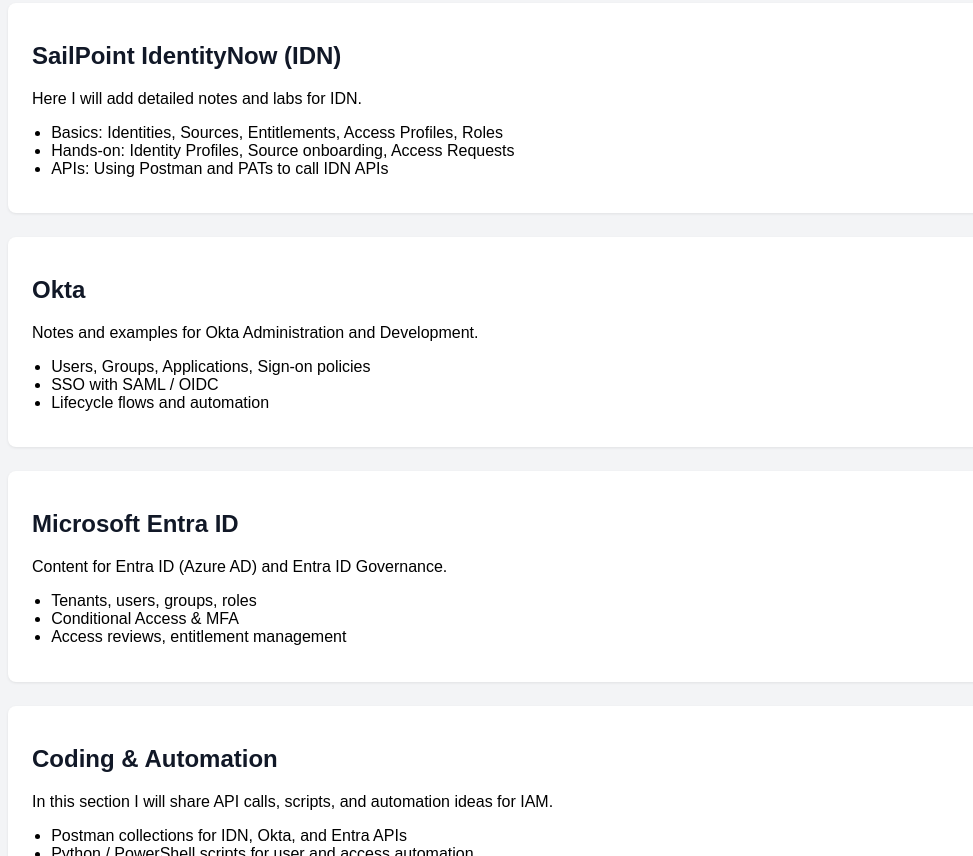
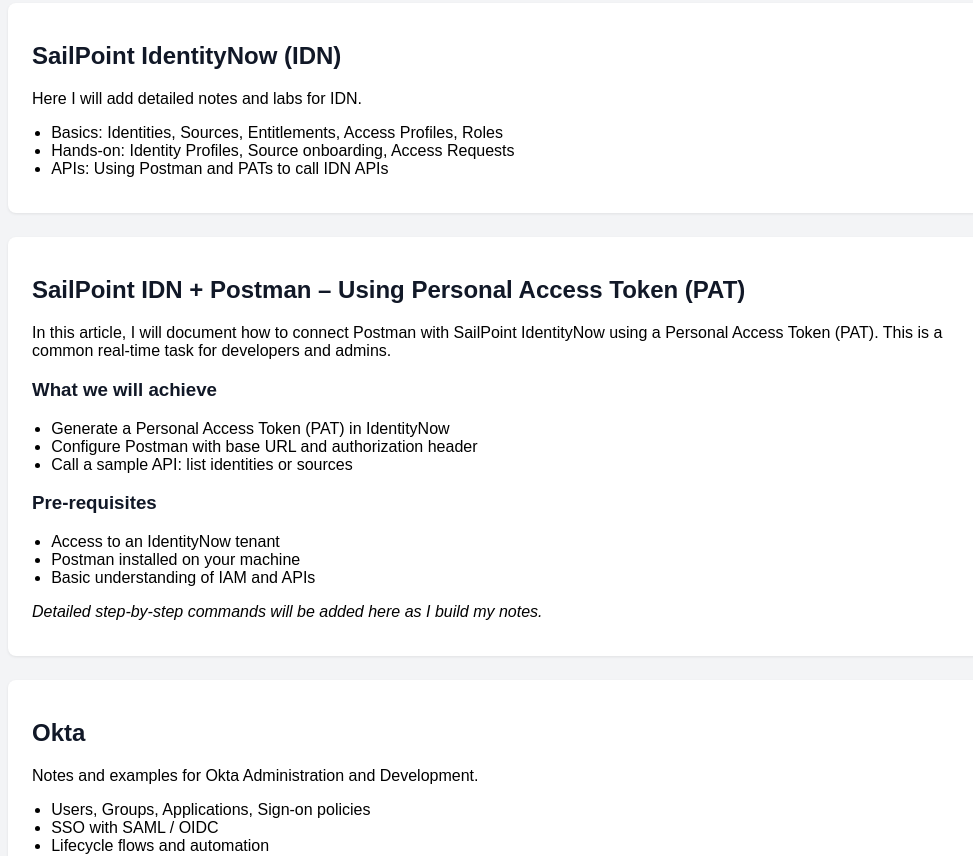
Before and after one commit to ChethanSiddu/IAM-website, a plain HTML site: page index.html in a window 1280 px wide. Shown: the part 575-1431 px from the top of the page, without its empty margins (132-1105 px from the left). Drawn offline with Linux system fonts and the light colour scheme.

Commit message:
Add first SailPoint IDN article section

```diff
--- a/index.html
+++ b/index.html
@@ -113,6 +113,32 @@
         <li>APIs: Using Postman and PATs to call IDN APIs</li>
       </ul>
     </section>
+        <!-- First detailed article for SailPoint IDN -->
+    <section id="idn-postman">
+      <h2>SailPoint IDN + Postman – Using Personal Access Token (PAT)</h2>
+      <p>
+        In this article, I will document how to connect Postman with SailPoint
+        IdentityNow using a Personal Access Token (PAT). This is a common real-time
+        task for developers and admins.
+      </p>
+
+      <h3>What we will achieve</h3>
+      <ul>
+        <li>Generate a Personal Access Token (PAT) in IdentityNow</li>
+        <li>Configure Postman with base URL and authorization header</li>
+        <li>Call a sample API: list identities or sources</li>
+      </ul>
+
+      <h3>Pre-requisites</h3>
+      <ul>
+        <li>Access to an IdentityNow tenant</li>
+        <li>Postman installed on your machine</li>
+        <li>Basic understanding of IAM and APIs</li>
+      </ul>
+
+      <p><em>Detailed step-by-step commands will be added here as I build my notes.</em></p>
+    </section>
+
 
     <section id="okta">
       <h2>Okta</h2>
```
